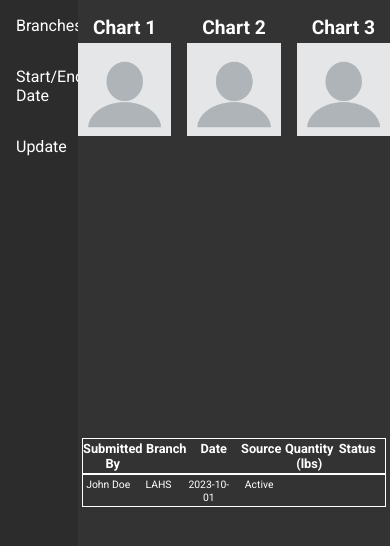
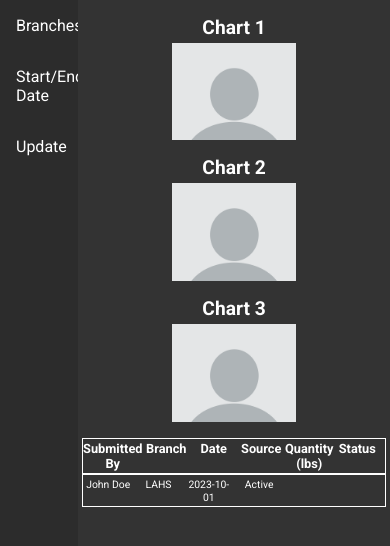
Before and after one commit to EmmetAVS/Food4All-Dev, a FastAPI app: template templates/view_collections.html in a window 390 px wide. Shown: the part 51-597 px from the top of the page. Run offline with FastAPI, Linux system fonts and the light colour scheme; the template is opened without the code that fills it, so the values that code supplies are empty.

Commit message:
make charts responsive to width (don't force 3 columns)

```diff
--- a/static/styles/main.css
+++ b/static/styles/main.css
@@ -106,20 +106,20 @@ html, body {
 }
 
 .charts {
+    padding-top: 1rem;
     background-color: var(--background);
     display: grid;
-    grid-template-columns: 1fr 1fr 1fr;
+    grid-template-columns: repeat(auto-fill, minmax(300px, 1fr));
     gap: 1rem;
+    width: 100%;
     height: 50vh;
     align-items: stretch;
-}
-
-.charts::-webkit-scrollbar {
-    display: none;
+    overflow-y: auto;
+    max-width: calc(3 * 400px + 2 * 1rem);
+    margin: 0 auto;
 }
 
 .chart {
-    padding-top: 1rem;
     display: flex;
     flex-direction: column;
     align-items: center;
```
